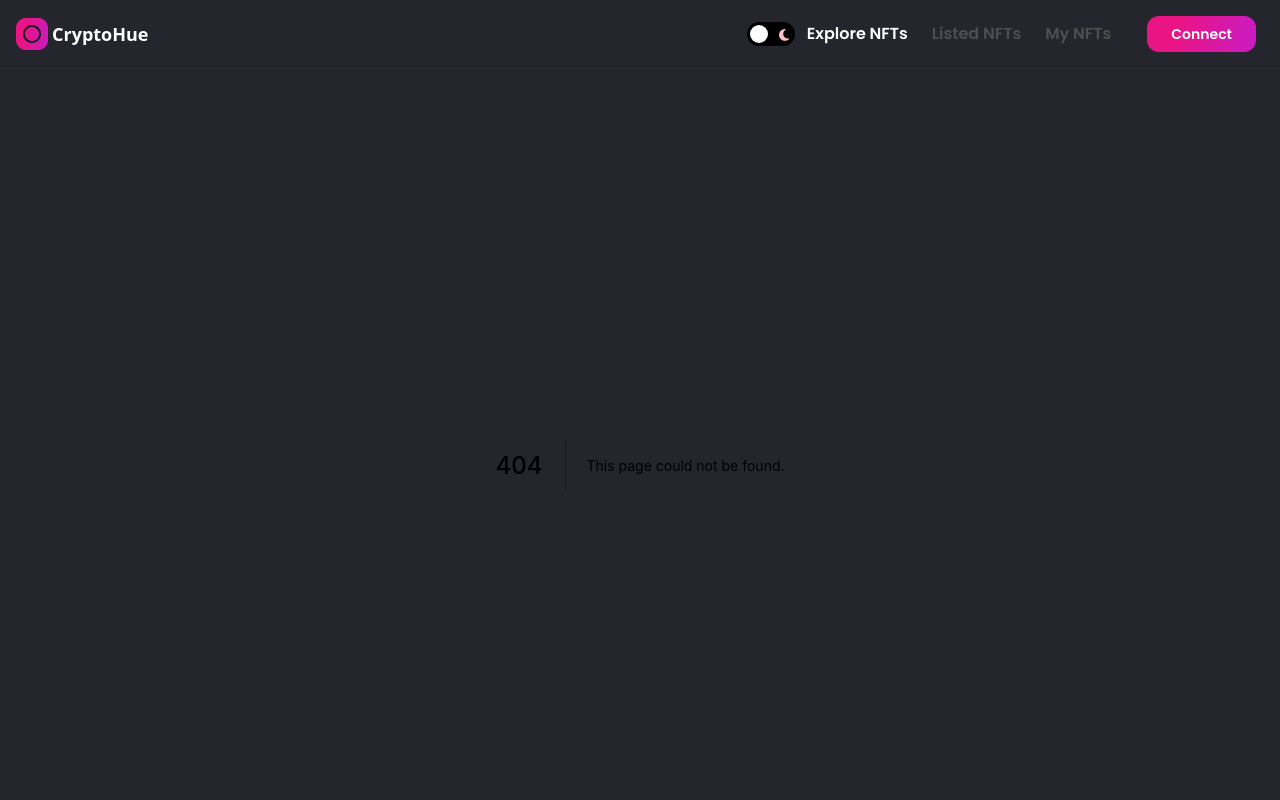
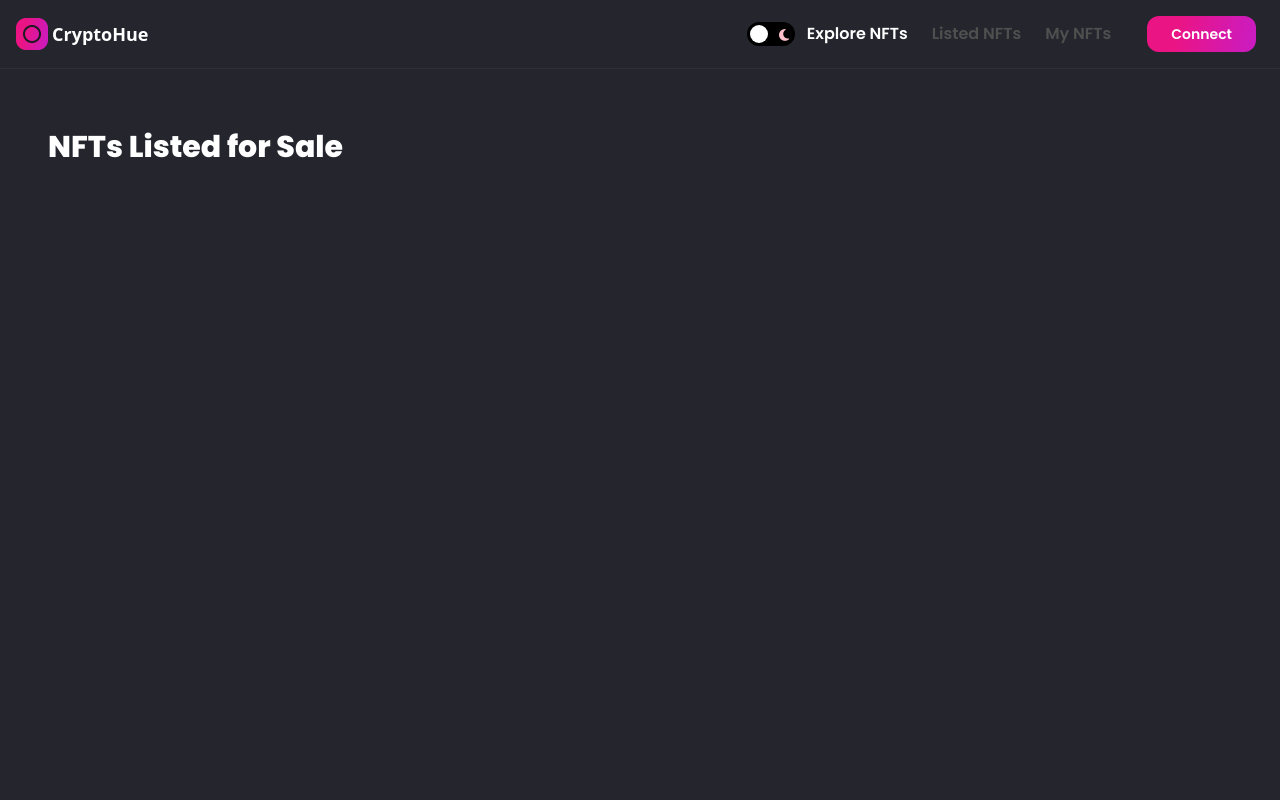
Before and after one commit to Jaumet91/nft-marketplace, a Next.js app: page /listed-nfts in a window 1280 px wide. Before the commit this address had no page. Shown: the top 800 px of the page. Built offline with nearby package versions, Linux system fonts and the light colour scheme; what ipfs-http-client would draw is missing.

Commit message:
listed-nfts.tsx: set isLoading functionality

```diff
--- a/components/Navbar/MenuItems.tsx
+++ b/components/Navbar/MenuItems.tsx
@@ -14,7 +14,7 @@ export const MenuItems = ({ isMobile, active, setActive }: Props) => {
       case 0:
         return '/'
       case 1:
-        return '/created-nfts'
+        return '/listed-nfts'
       case 2:
         return '/my-nfts'
       default:
--- /dev/null
+++ b/components/Skeleton/SkeletonListedNFTs.tsx
@@ -0,0 +1,15 @@
+import { SkeletonHomeNFTs } from './SkeletonHomeNFTs'
+
+export const SkeletonListedNFTs = () => (
+  <div className="flex animate-pulse justify-center">
+    <div className="w-full flex-col p-12 sm:px-4 minmd:w-4/5">
+      <div className="mb-10 h-4 w-48 rounded-full bg-gray-200 dark:bg-slate-600"></div>
+      <div className="flex w-52 animate-pulse space-x-10">
+        <SkeletonHomeNFTs />
+        <SkeletonHomeNFTs />
+        <SkeletonHomeNFTs />
+        <SkeletonHomeNFTs />
+      </div>
+    </div>
+  </div>
+)
--- a/components/Skeleton/index.ts
+++ b/components/Skeleton/index.ts
@@ -4,3 +4,4 @@ export * from './SkeletonHome'
 export * from './SkeletonHomeAvatar'
 export * from './SkeletonHomeNFTs'
 export * from './SkeletonCreateNFTs'
+export * from './SkeletonListedNFTs'
--- a/pages/created-nfts.tsx
+++ /dev/null
@@ -1,5 +0,0 @@
-const CreatedNFTs = () => {
-  return <div>create-nfts</div>
-}
-
-export default CreatedNFTs
--- /dev/null
+++ b/pages/listed-nfts.tsx
@@ -0,0 +1,38 @@
+import { useState, useEffect, useContext } from 'react'
+
+import { NFTContext } from '../context/NFTContext'
+import { NFTCard } from '../components'
+import { SkeletonListedNFTs } from '../components/Skeleton'
+
+const ListedNFTs = () => {
+  const [nfts, setNfts] = useState<any[]>([])
+  const [isLoading, setIsLoading] = useState<boolean>(false)
+
+  if (isLoading) {
+    return <SkeletonListedNFTs />
+  }
+
+  // if (!isLoading && nfts.length === 0) {
+  //   return (
+  //     <div className="flexCenter min-h-screen p-16 sm:p-4">
+  //       <h1 className="font-poppins text-3xl font-extrabold text-nft-black-1 dark:text-white">
+  //         No NFTs Listed for Sale
+  //       </h1>
+  //     </div>
+  //   )
+  // }
+
+  return (
+    <div className="flex min-h-screen justify-center p-12 sm:px-4">
+      <div className="w-full minmd:w-4/5">
+        <div className="mt-4">
+          <h2 className="font-poppins text-3xl font-extrabold text-nft-black-1 dark:text-white">
+            NFTs Listed for Sale
+          </h2>
+        </div>
+      </div>
+    </div>
+  )
+}
+
+export default ListedNFTs
```
